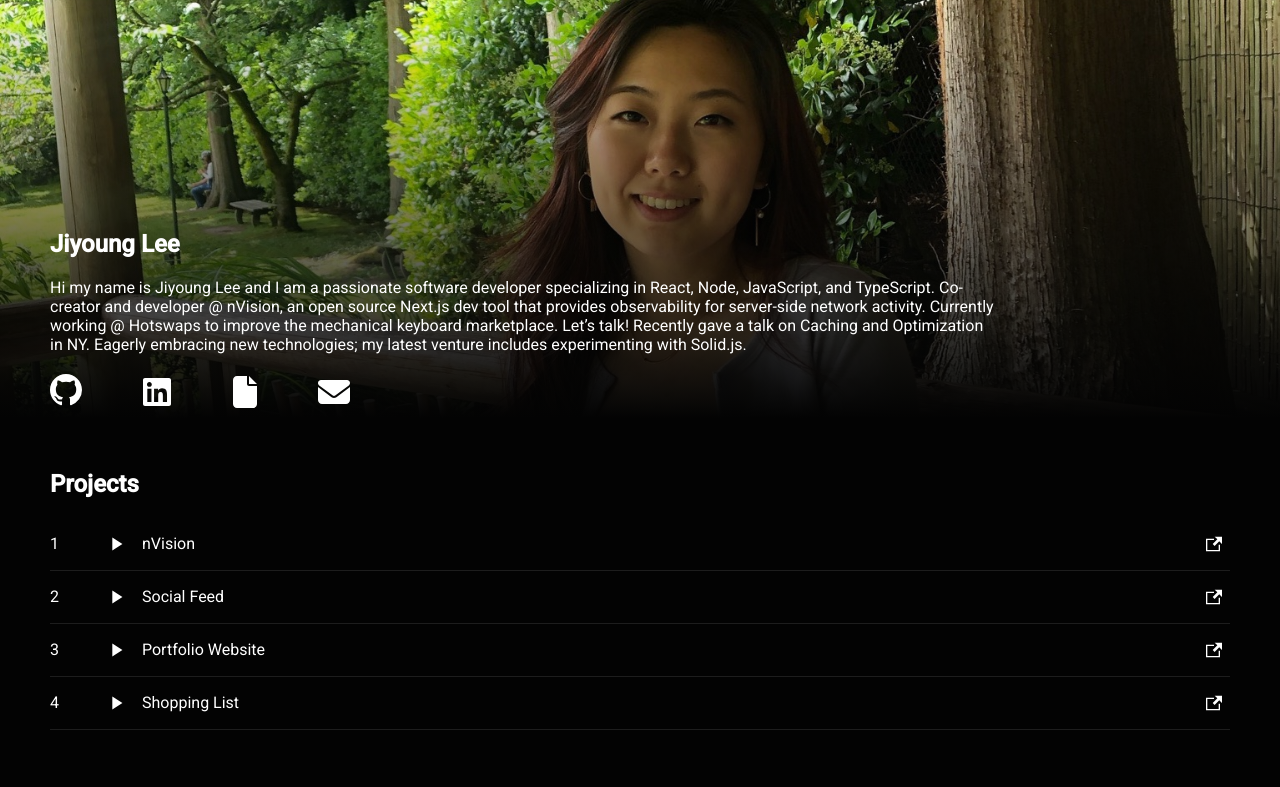
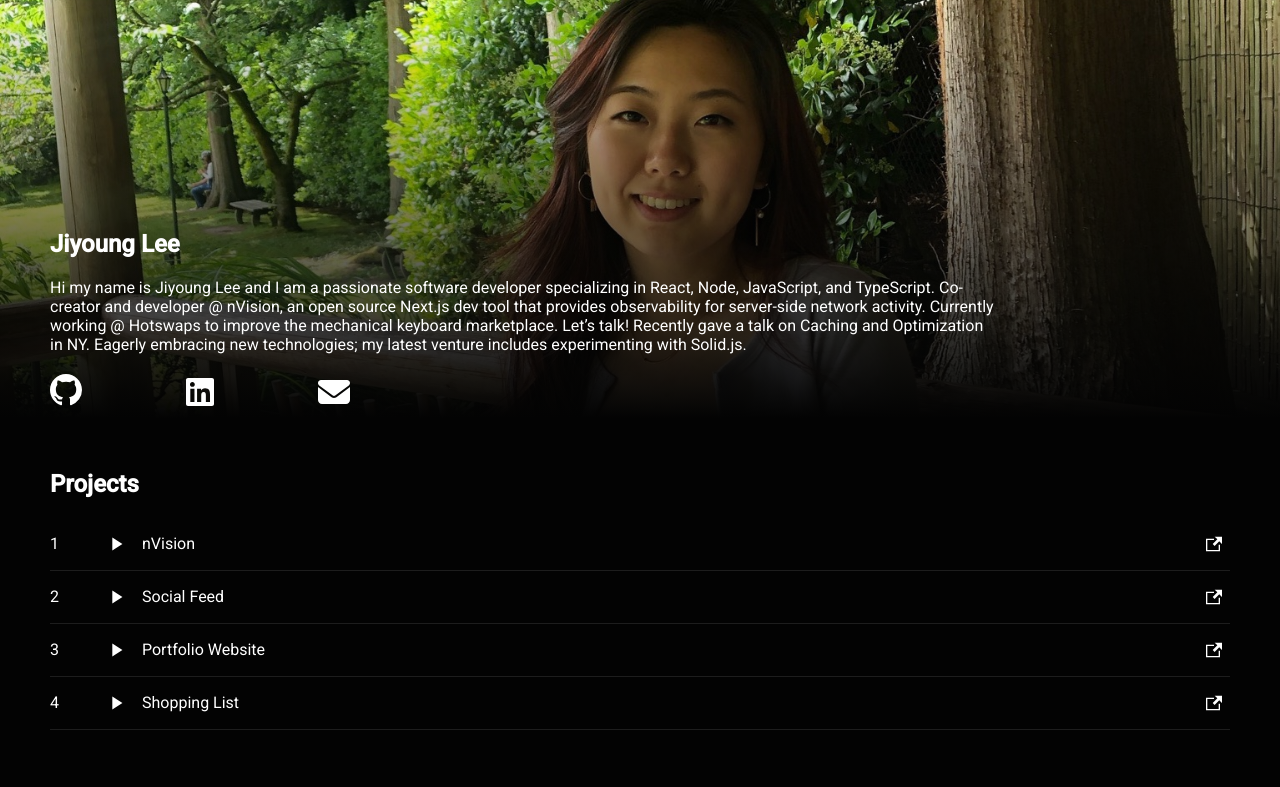
Before and after one commit to jiyoungglee/jiyoungglee.github.io, a React (Create React App) app: page / in a window 1280 px wide. Shown: the top 787 px of the page. Built offline with nearby package versions, Linux system fonts and the light colour scheme.

Commit message:
remove resume

```diff
--- a/src/Components/About.js
+++ b/src/Components/About.js
@@ -1,9 +1,8 @@
 /* eslint-disable global-require */
 import '../Styles/About.css';
 import { FontAwesomeIcon } from '@fortawesome/react-fontawesome';
-import { faEnvelope, faFile } from '@fortawesome/free-solid-svg-icons';
+import { faEnvelope } from '@fortawesome/free-solid-svg-icons';
 import { faLinkedin } from '@fortawesome/free-brands-svg-icons';
-import resume from '../Previews/JiyoungResume.pdf';
 
 function About() {
   return (
@@ -48,9 +47,6 @@
               >
                 <FontAwesomeIcon icon={faLinkedin} inverse className="icon" />
               </a>
-              <a href={resume} target="_blank" rel="noopener noreferrer">
-                <FontAwesomeIcon icon={faFile} inverse className="icon" />
-              </a>
               <a aria-label="email" href="mailto:jiyoung.g.lee118@gmail.com">
                 <FontAwesomeIcon icon={faEnvelope} inverse className="icon" />
               </a>
```
Also changed, not shown: 1 other file (tests, documents, lock files or other folders).
